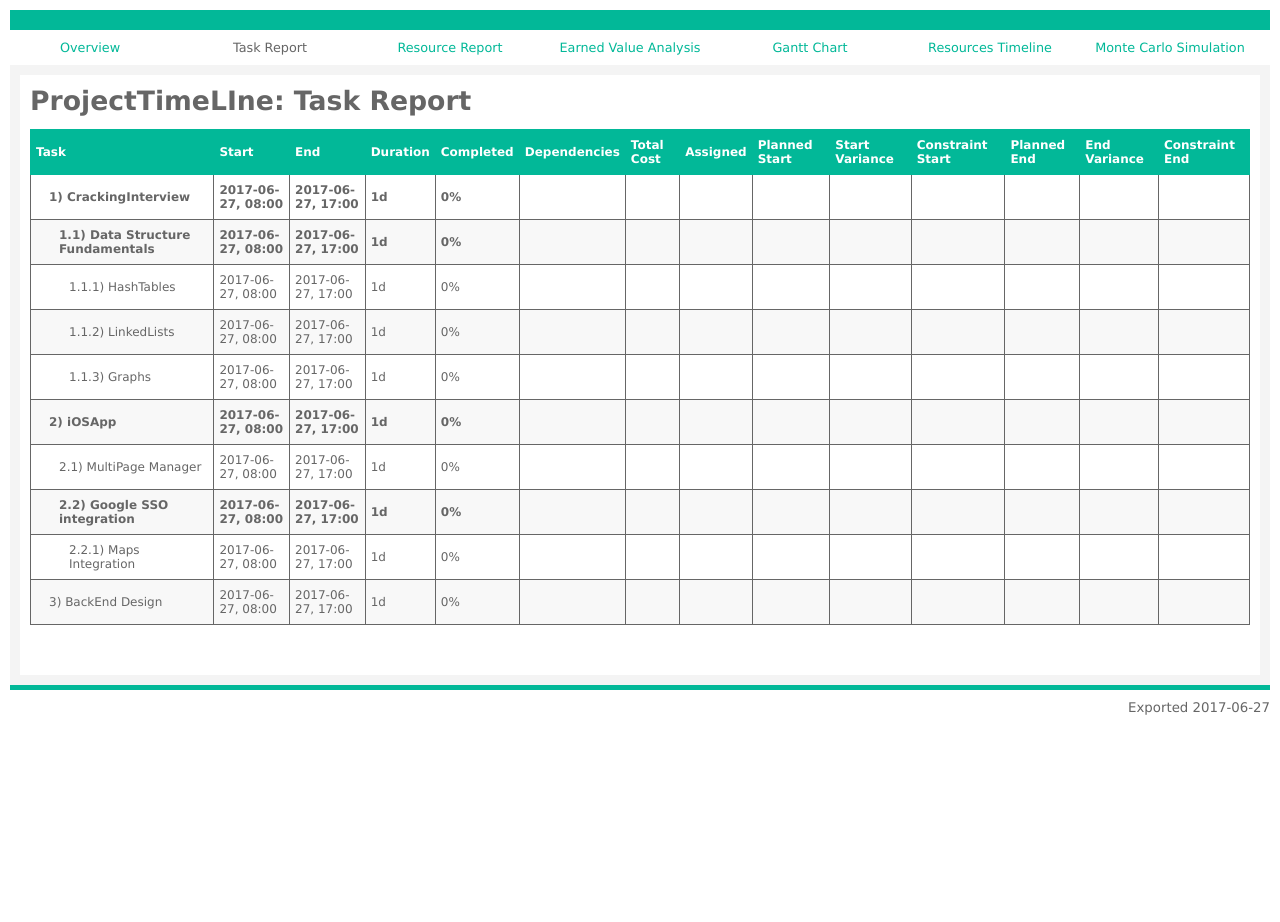
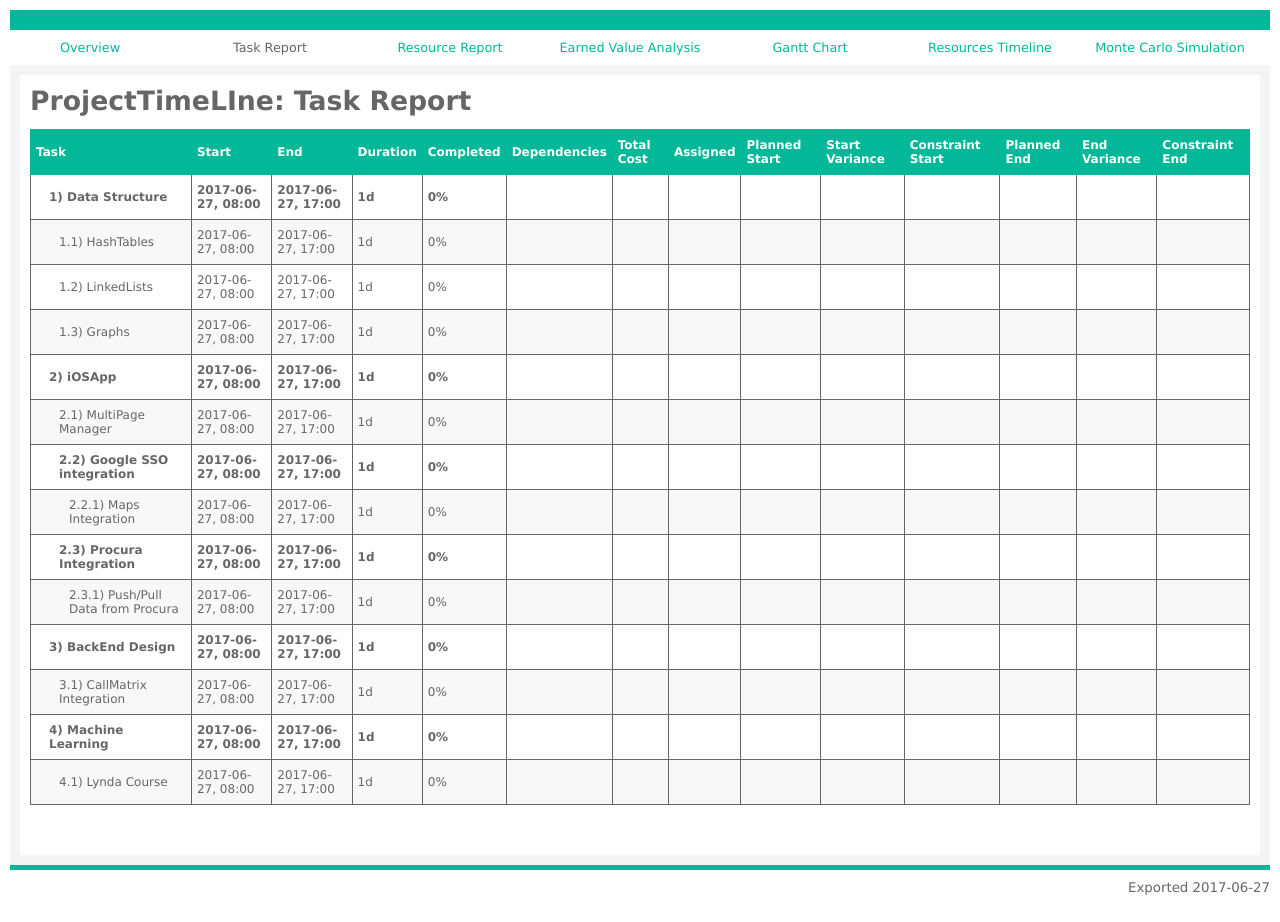
Before and after one commit to Kiandr/omni, a plain HTML site: page omni/task.html in a window 1280 px wide. Before the commit the page ends 800 px from the top, so only its background shows below. Drawn offline with Linux system fonts and the light colour scheme.

Commit message:
adding some changes

```diff
--- a/omni/task.html
+++ b/omni/task.html
@@ -63,24 +63,7 @@
             </tr>
 
             <tr class="taskTypeGroup">
-                <td style="padding-left: 18px;" class="wrap">1) CrackingInterview</td>
-                <td>2017-06-27, 08:00</td>
-                <td>2017-06-27, 17:00</td>
-                <td>1d</td>
-                <td>0%</td>
-                <td></td>
-                <td class="total"></td>
-                <td></td>
-                <td></td>
-                <td></td>
-                <td></td>
-                <td></td>
-                <td></td>
-                <td></td>
-            </tr>
-
-            <tr class="taskTypeGroup">
-                <td style="padding-left: 28px;" class="wrap">1.1) Data Structure Fundamentals </td>
+                <td style="padding-left: 18px;" class="wrap">1) Data Structure </td>
                 <td>2017-06-27, 08:00</td>
                 <td>2017-06-27, 17:00</td>
                 <td>1d</td>
@@ -97,7 +80,7 @@
             </tr>
 
             <tr class="taskTypeTask">
-                <td style="padding-left: 38px;" class="wrap">1.1.1) HashTables</td>
+                <td style="padding-left: 28px;" class="wrap">1.1) HashTables</td>
                 <td>2017-06-27, 08:00</td>
                 <td>2017-06-27, 17:00</td>
                 <td>1d</td>
@@ -114,7 +97,7 @@
             </tr>
 
             <tr class="taskTypeTask">
-                <td style="padding-left: 38px;" class="wrap">1.1.2) LinkedLists</td>
+                <td style="padding-left: 28px;" class="wrap">1.2) LinkedLists</td>
                 <td>2017-06-27, 08:00</td>
                 <td>2017-06-27, 17:00</td>
                 <td>1d</td>
@@ -131,7 +114,7 @@
             </tr>
 
             <tr class="taskTypeTask">
-                <td style="padding-left: 38px;" class="wrap">1.1.3) Graphs</td>
+                <td style="padding-left: 28px;" class="wrap">1.3) Graphs</td>
                 <td>2017-06-27, 08:00</td>
                 <td>2017-06-27, 17:00</td>
                 <td>1d</td>
@@ -215,8 +198,93 @@
                 <td></td>
             </tr>
 
+            <tr class="taskTypeGroup">
+                <td style="padding-left: 28px;" class="wrap">2.3) Procura Integration</td>
+                <td>2017-06-27, 08:00</td>
+                <td>2017-06-27, 17:00</td>
+                <td>1d</td>
+                <td>0%</td>
+                <td></td>
+                <td class="total"></td>
+                <td></td>
+                <td></td>
+                <td></td>
+                <td></td>
+                <td></td>
+                <td></td>
+                <td></td>
+            </tr>
+
             <tr class="taskTypeTask">
+                <td style="padding-left: 38px;" class="wrap">2.3.1) Push/Pull Data from Procura</td>
+                <td>2017-06-27, 08:00</td>
+                <td>2017-06-27, 17:00</td>
+                <td>1d</td>
+                <td>0%</td>
+                <td></td>
+                <td class="total"></td>
+                <td></td>
+                <td></td>
+                <td></td>
+                <td></td>
+                <td></td>
+                <td></td>
+                <td></td>
+            </tr>
+
+            <tr class="taskTypeGroup">
                 <td style="padding-left: 18px;" class="wrap">3) BackEnd Design </td>
+                <td>2017-06-27, 08:00</td>
+                <td>2017-06-27, 17:00</td>
+                <td>1d</td>
+                <td>0%</td>
+                <td></td>
+                <td class="total"></td>
+                <td></td>
+                <td></td>
+                <td></td>
+                <td></td>
+                <td></td>
+                <td></td>
+                <td></td>
+            </tr>
+
+            <tr class="taskTypeTask">
+                <td style="padding-left: 28px;" class="wrap">3.1) CallMatrix Integration</td>
+                <td>2017-06-27, 08:00</td>
+                <td>2017-06-27, 17:00</td>
+                <td>1d</td>
+                <td>0%</td>
+                <td></td>
+                <td class="total"></td>
+                <td></td>
+                <td></td>
+                <td></td>
+                <td></td>
+                <td></td>
+                <td></td>
+                <td></td>
+            </tr>
+
+            <tr class="taskTypeGroup">
+                <td style="padding-left: 18px;" class="wrap">4) Machine Learning</td>
+                <td>2017-06-27, 08:00</td>
+                <td>2017-06-27, 17:00</td>
+                <td>1d</td>
+                <td>0%</td>
+                <td></td>
+                <td class="total"></td>
+                <td></td>
+                <td></td>
+                <td></td>
+                <td></td>
+                <td></td>
+                <td></td>
+                <td></td>
+            </tr>
+
+            <tr class="taskTypeTask">
+                <td style="padding-left: 28px;" class="wrap">4.1) Lynda Course</td>
                 <td>2017-06-27, 08:00</td>
                 <td>2017-06-27, 17:00</td>
                 <td>1d</td>
```
Also changed, not shown: omni/eva.html (+89 -21 lines), omni/gantt.html (+2 -2 lines), omni/include/gantt0,0.jpg, omni/include/gantt1,0.jpg, omni/include/timeline0,0.jpg, omni/include/timeline1,0.jpg.
